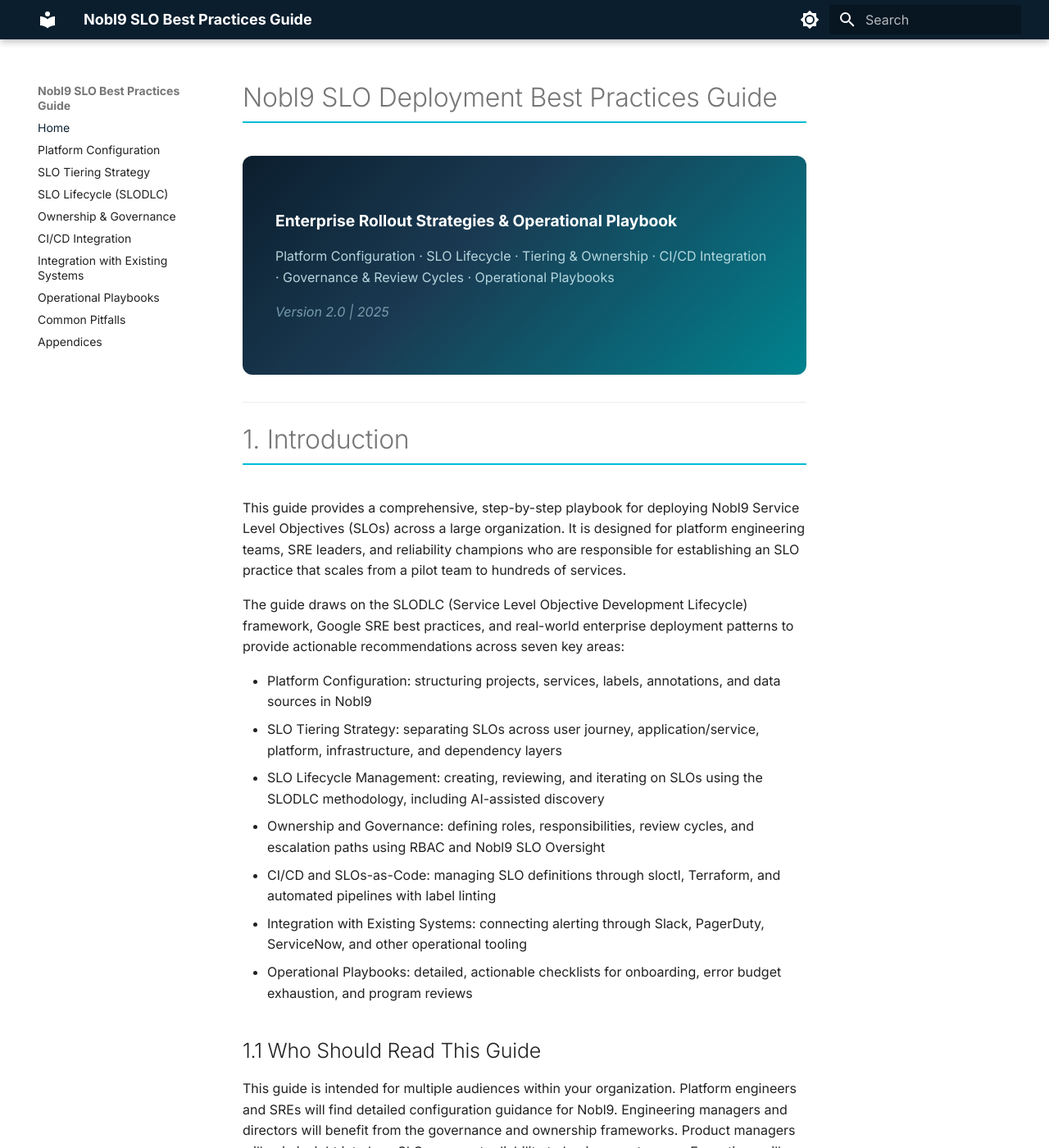
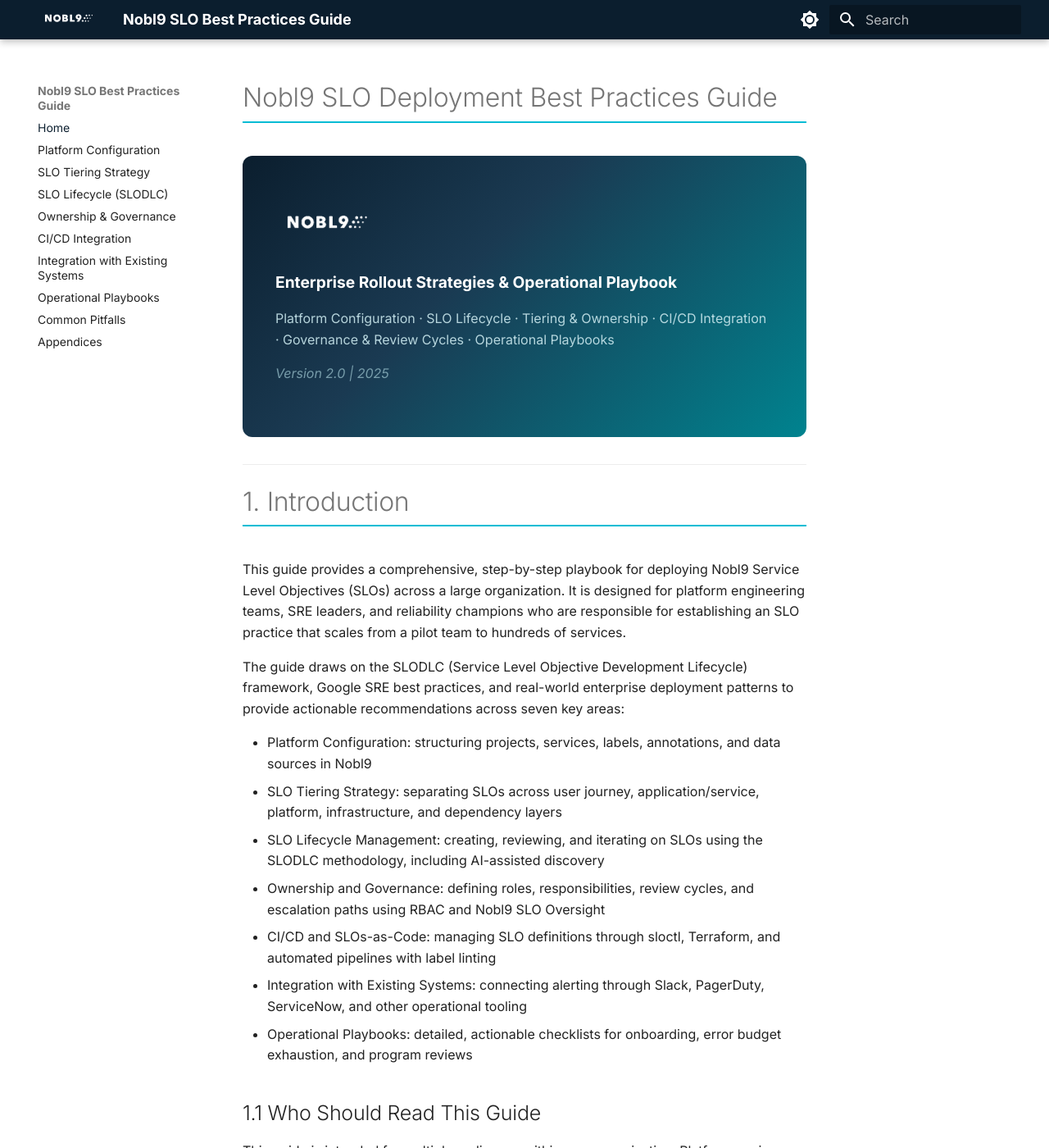
Before and after one commit to nobl9/slo-best-practices, an MkDocs documentation site: the page built from docs/index.md, in a window 1280 px wide and 1400 px high. Shown: the whole window at 82% size. Built offline with MkDocs 1.6.1 and Material for MkDocs 9.7.7, drawn with Linux system fonts in a browser that asks for light colours.

Commit message:
Add Nobl9 logo to site header and intro page (#21)
Configures nobl9-logo.png as the site logo and favicon in mkdocs.yml.
Inverts the dark logo to white in the header bar via CSS filter. Adds
the logo to the hero banner on the intro page with matching styling.

Co-authored-by: Brian Singer <5863322+bsinger355.noreply.github.com>
Co-authored-by: Claude Opus 4.6 <noreply@anthropic.com>

```diff
--- a/docs/index.md
+++ b/docs/index.md
@@ -1,6 +1,8 @@
 # Nobl9 SLO Deployment Best Practices Guide
 
 <div class="hero-banner" markdown>
+
+<img src="images/nobl9-logo.png" alt="Nobl9" class="hero-logo">
 
 **Enterprise Rollout Strategies & Operational Playbook**
 
--- a/docs/stylesheets/extra.css
+++ b/docs/stylesheets/extra.css
@@ -19,6 +19,12 @@
   padding: 48px 40px;
   margin: 16px 0 32px;
   color: white;
+}
+
+.hero-banner .hero-logo {
+  height: 40px;
+  filter: brightness(0) invert(1);
+  margin-bottom: 12px;
 }
 
 .hero-banner p {
@@ -64,3 +70,8 @@ blockquote {
   border-bottom: 2px solid #00BCD4;
   padding-bottom: 8px;
 }
+
+/* Invert dark logo to white in the header */
+.md-header .md-header__button.md-logo img {
+  filter: brightness(0) invert(1);
+}
--- a/mkdocs.yml
+++ b/mkdocs.yml
@@ -29,6 +29,8 @@ theme:
     - search.suggest
     - search.highlight
     - content.code.copy
+  logo: images/nobl9-logo.png
+  favicon: images/nobl9-logo.png
   icon:
     repo: fontawesome/brands/github
 
```
